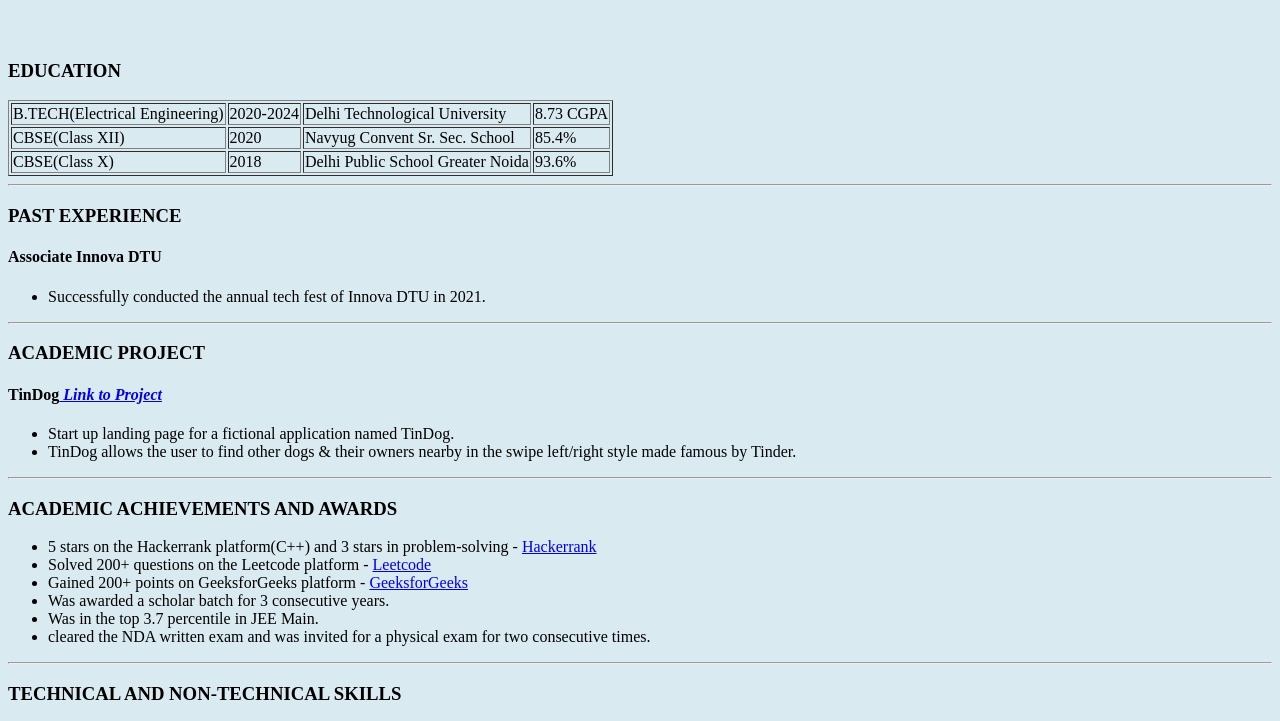
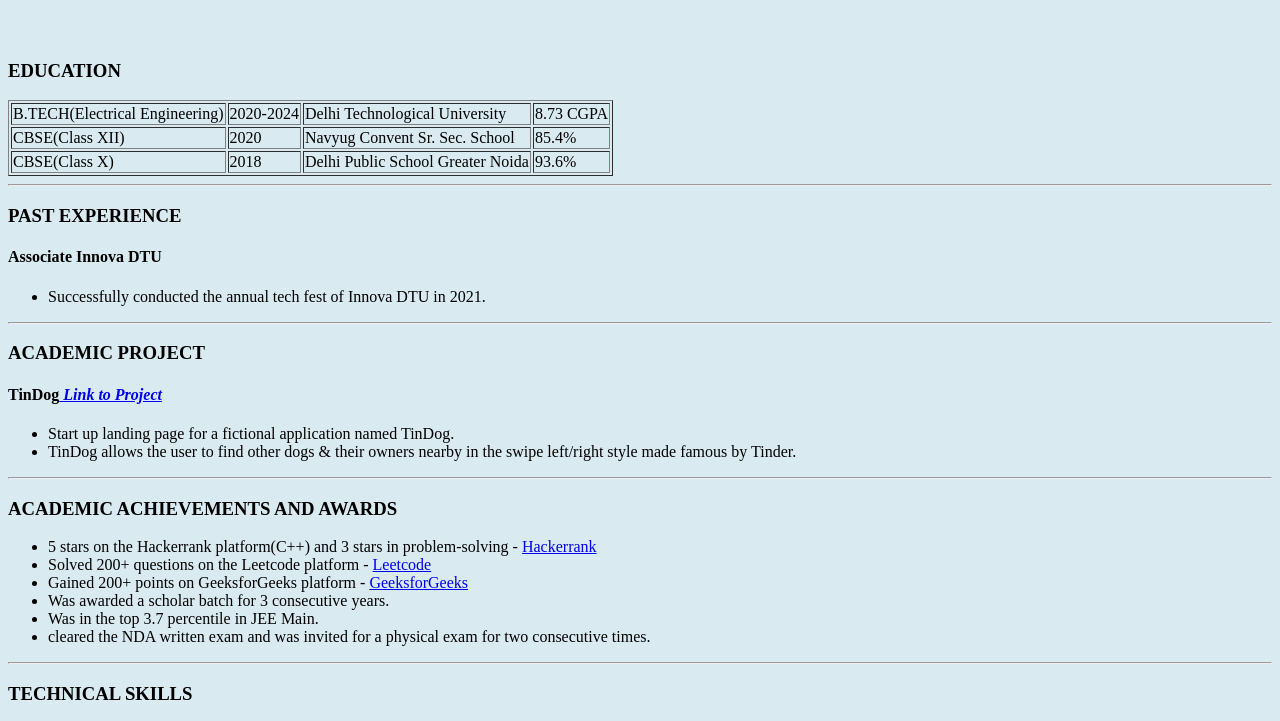
Before and after one commit to rudra-101/Resume, a plain HTML site: page index.html in a window 1280 px wide. Shown: the part 61-782 px from the top of the page. Drawn offline with Linux system fonts and the light colour scheme.

Commit message:
Update index.html

```diff
--- a/index.html
+++ b/index.html
@@ -54,7 +54,7 @@
 
     </ul>
     <hr>
-    <h3><strong>TECHNICAL AND NON-TECHNICAL SKILLS</strong></h3>
+    <h3><strong>TECHNICAL SKILLS</strong></h3>
     <table border="1">
       <tr>
         <td><ul>
```
